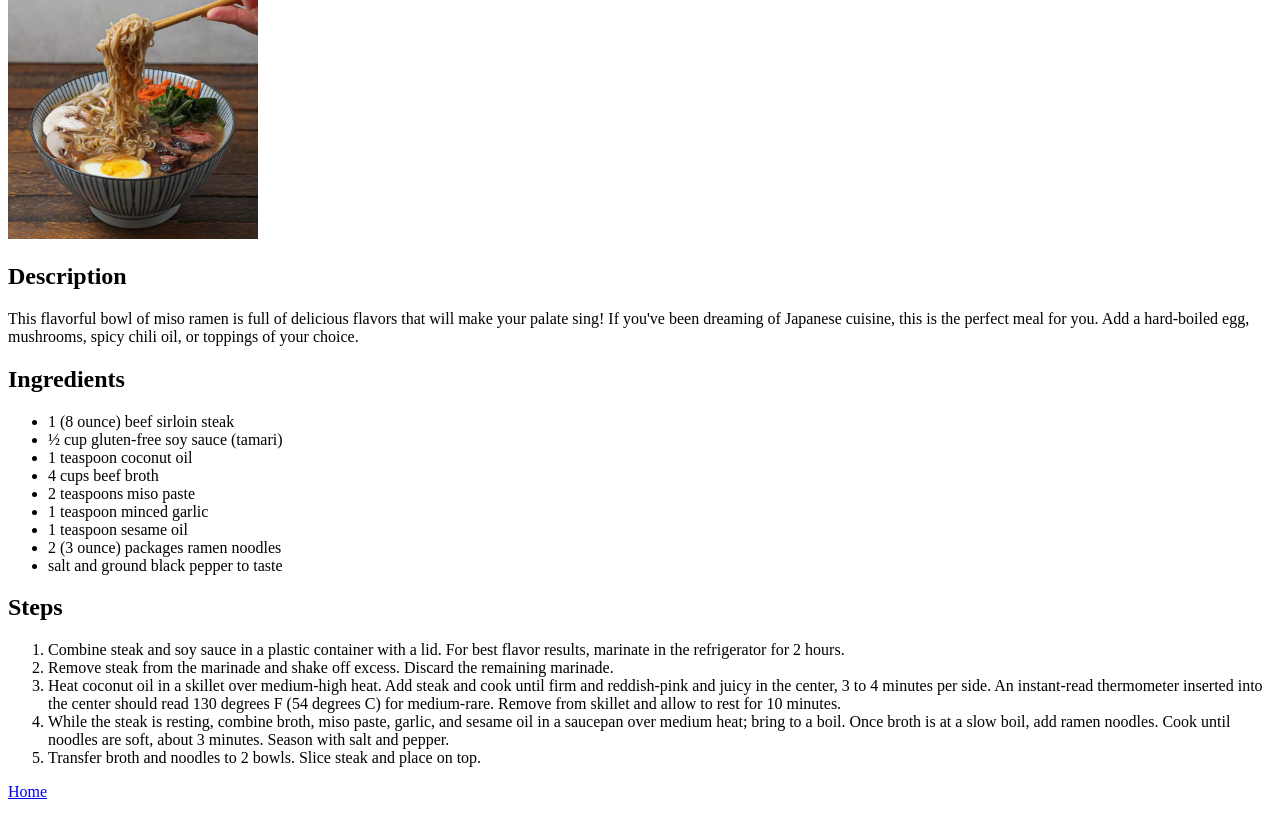
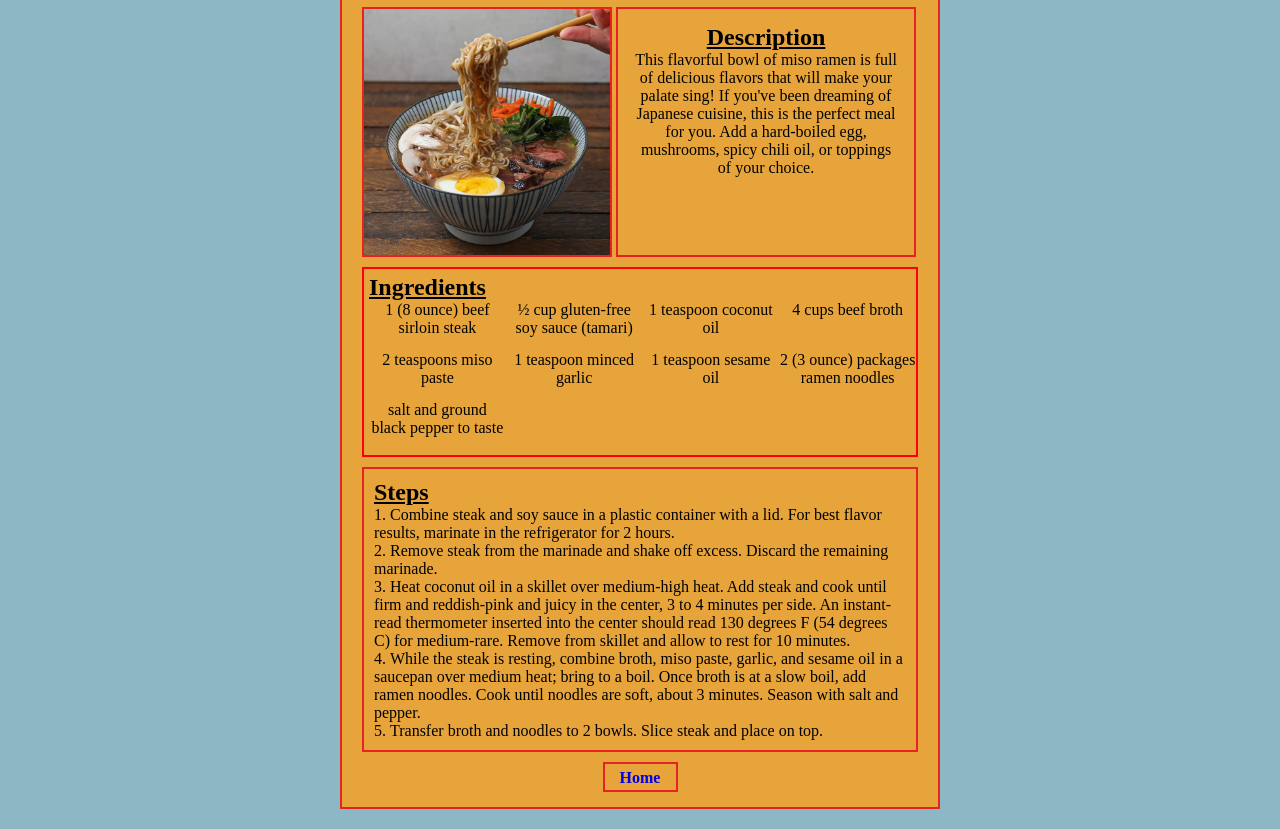
Before and after one commit to CSPenguin99/odin-recipes, a plain HTML site: page recipes/beefmisoramen.html in a window 1280 px wide. Shown: the part 91-920 px from the top of the page. Drawn offline with Linux system fonts and the light colour scheme.

Commit message:
Styled Miso Ramen Page

```diff
--- /dev/null
+++ b/recipes/beef.css
@@ -0,0 +1,96 @@
+* {
+    margin: 0;
+    padding: 0;
+    box-sizing: border-box;
+    /* background-color: #8CB8C5 */
+    /* background-color: white; */
+}
+
+html{
+    background-color: #8CB8C5;
+}
+
+body{
+    background-color: #8CB8C5;
+}
+
+.Recipe{
+    width: 600px;
+    margin: 20px auto;
+    padding: 5px 20px;
+    border: 2px solid 	#e72222;
+    background-color: #e7a43b;
+}
+
+.Recipe h1{
+    text-align: center;
+    padding: 10px;
+    text-decoration: underline;
+    margin-bottom: 10px;
+    border: 2px solid 	#e72222;
+}
+
+.pic{
+    width: 250px;
+    height: 250px;
+    display: inline-block;
+    vertical-align: top;
+    margin: 0 auto;
+    border: 2px solid 	#e72222;
+}
+
+.desc{
+   width: 300px;
+   height: 250px;
+   display: inline-block;
+   vertical-align: top;
+   text-align: center;
+   border: 2px solid 	#e72222;
+   padding: 15px;
+}
+
+.desc h2{
+    text-decoration: underline;
+}
+
+.ingredients li{
+    display: block;
+    width: 25%;
+    float: left;
+    height: 50px;
+    text-align: center
+}
+
+.ingredients h2{
+    text-decoration: underline;
+}
+.ingredients {
+    margin-top: 10px;
+    border: 2px solid red;
+    height: 190px;
+    padding: 5px 0px 5px 5px;
+}
+.Steps {
+    margin-top: 10px;
+    list-style-position: inside;
+    border: 2px solid 	#e72222;
+    padding: 10px;
+}
+
+.Steps h2{
+    text-decoration: underline;
+}
+
+.home{
+    width: 75px;
+    height: 30px;
+    margin: 10px auto;
+    text-align: center;
+    padding: 5px;
+    border: 2px solid #e72222;
+}
+
+.home a{
+    text-decoration: none;
+    font-weight: bold;
+}
--- a/recipes/beefmisoramen.html
+++ b/recipes/beefmisoramen.html
@@ -3,14 +3,24 @@
     <head>
         <meta charset="UTF-8">
         <title>Beef Miso Ramen</title>
+        <link rel="stylesheet" href="beef.css">
     </head>
 
     <body>
+
+        <div class="Recipe">
             <h1>Beef Miso Ramen</h1>
-        <img src="../images/beefmisoramen.webp" alt="Bowl of Ramen" width="250px" >
+
+
+            <div class="pic"><img src="../images/beefmisoramen.webp" alt="Bowl of Ramen" width="246px" ></div>
+
+            <div class="desc">
                 <h2>Description</h2>
                 <p>This flavorful bowl of miso ramen is full of delicious flavors that will make your palate sing! If you've been dreaming of Japanese cuisine, this is the perfect meal for you. Add a hard-boiled egg, mushrooms, spicy chili oil, or toppings of your choice.</p>
+            </div>
 
+
+        <div class="ingredients">
             <h2>Ingredients</h2>
             <ul>
                 <li>1 (8 ounce) beef sirloin steak</li>
@@ -23,6 +33,10 @@
                 <li>2 (3 ounce) packages ramen noodles</li>
                 <li>salt and ground black pepper to taste</li>
             </ul>
+        </div>
+
+
+        <div class="Steps">
             <h2>Steps</h2>
             <ol>
                 <li>Combine steak and soy sauce in a plastic container with a lid. For best flavor results, marinate in the refrigerator for 2 hours.</li>
@@ -31,6 +45,10 @@
                 <li>While the steak is resting, combine broth, miso paste, garlic, and sesame oil in a saucepan over medium heat; bring to a boil. Once broth is at a slow boil, add ramen noodles. Cook until noodles are soft, about 3 minutes. Season with salt and pepper.</li>
                 <li>Transfer broth and noodles to 2 bowls. Slice steak and place on top.</li>
             </ol>
-        <a href="../index.html">Home</a>
+        </div>
+
+        <div class="home"><a href="../index.html">Home</a></div>
+        </div>
+
     </body>
 </html>
```
Lines whose indentation alone changed are shown as unchanged.
